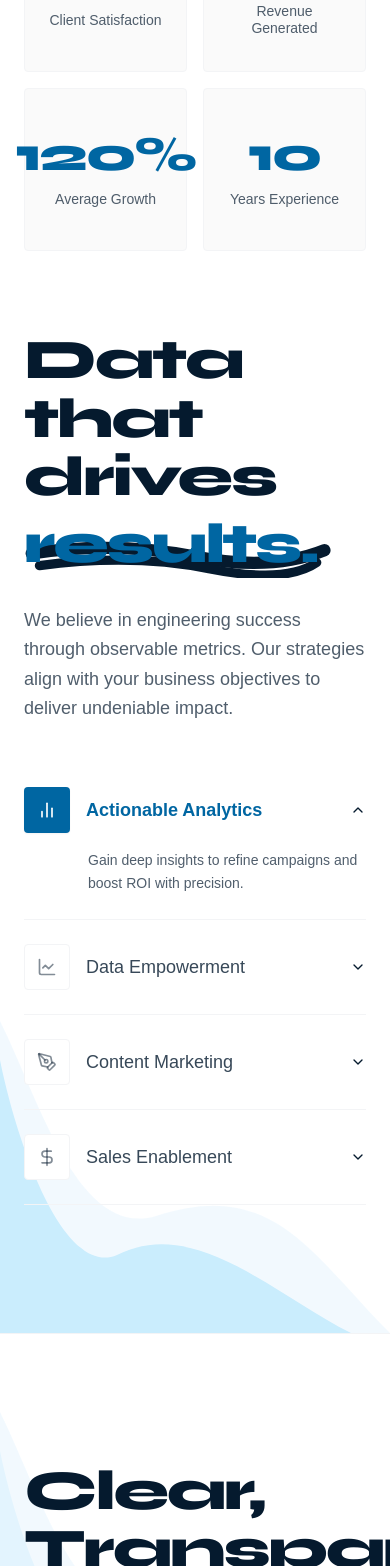
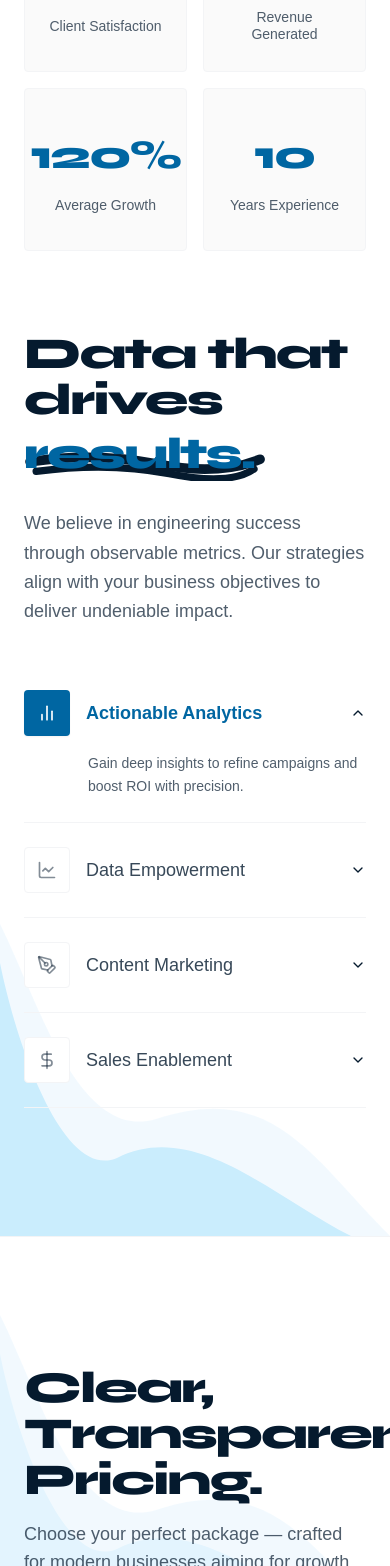
Before and after one commit to rudraprotapchakraborty/creative-surf, a Next.js app: page / in a window 390 px wide. Shown: the part 4342-5908 px from the top of the page. Built offline with nearby package versions, Linux system fonts and the light colour scheme.

Commit message:
updated ui and mobile responsiveness

```diff
--- a/app/components/BlogSection.tsx
+++ b/app/components/BlogSection.tsx
@@ -63,7 +63,7 @@ export default function BlogSection() {
             viewport={{ once: true }}
             transition={{ duration: 0.6 }}
           >
-            <h2 className="text-[3.5rem] sm:text-[4.5rem] md:text-7xl lg:text-[6.5rem] font-heading font-extrabold tracking-[-0.04em] mb-4 leading-[1.05]">
+            <h2 className="text-[2.75rem] sm:text-[3.5rem] md:text-6xl lg:text-[6.5rem] font-heading font-extrabold tracking-[-0.04em] mb-4 leading-[1.05]">
               Insights & <br className="hidden md:block"/>
               <span className="text-flow-green">Perspectives</span>
             </h2>
--- a/app/components/ImpactSection.tsx
+++ b/app/components/ImpactSection.tsx
@@ -56,7 +56,7 @@ const ImpactSection: React.FC = () => {
                 key={i}
                 className="p-6 md:p-8 rounded-sm bg-flow-bg border border-flow-border hover:shadow-sm transition-shadow flex flex-col justify-center items-center text-center aspect-square"
               >
-                <div className="text-5xl md:text-6xl lg:text-7xl font-heading font-extrabold tracking-[-0.04em] mb-3 text-flow-green">
+                <div className="text-[2.5rem] md:text-6xl lg:text-7xl font-heading font-extrabold tracking-[-0.04em] mb-3 text-flow-green">
                   {stat.prefix || ""}
                   <CountUp end={stat.value} duration={2.5} enableScrollSpy scrollSpyOnce />
                   {stat.suffix || ""}
@@ -75,7 +75,7 @@ const ImpactSection: React.FC = () => {
              viewport={{ once: true }}
              transition={{ duration: 0.6 }}
            >
-             <h2 className="text-[3.5rem] sm:text-[4.5rem] md:text-7xl lg:text-[6.5rem] font-heading font-extrabold tracking-[-0.04em] mb-8 leading-[1.05]">
+             <h2 className="text-[2.75rem] sm:text-[3.5rem] md:text-6xl lg:text-[6.5rem] font-heading font-extrabold tracking-[-0.04em] mb-8 leading-[1.05]">
                Data that drives
                <br className="hidden md:block"/>
                <span className="text-flow-green inline-block relative mt-2">
--- a/app/components/PricingSection.tsx
+++ b/app/components/PricingSection.tsx
@@ -79,7 +79,7 @@ export default function PricingSection() {
            viewport={{ once: true }}
            className="text-left mb-16 flex flex-col items-start"
         >
-          <h2 className="text-[3.5rem] sm:text-[4.5rem] md:text-7xl lg:text-[6.5rem] font-heading font-extrabold tracking-[-0.04em] mb-4 leading-[1.05]">
+          <h2 className="text-[2.75rem] sm:text-[3.5rem] md:text-6xl lg:text-[6.5rem] font-heading font-extrabold tracking-[-0.04em] mb-4 leading-[1.05]">
             Clear, Transparent <br className="hidden md:block"/> Pricing.
           </h2>
           <p className="text-flow-text/70 text-lg font-normal max-w-2xl">
@@ -129,7 +129,7 @@ export default function PricingSection() {
               </div>
 
               <div className="mb-8 flex items-baseline">
-                <span className="text-6xl md:text-7xl font-heading font-extrabold tracking-[-0.04em] text-flow-text">${plan.price}</span>
+                <span className="text-[3.5rem] md:text-7xl font-heading font-extrabold tracking-[-0.04em] text-flow-text">${plan.price}</span>
                 <span className="text-flow-text/50 ml-2 font-normal">
                   /{billing === "monthly" ? "mo" : "half-yr"}
                 </span>
--- a/app/components/ReviewsSection.tsx
+++ b/app/components/ReviewsSection.tsx
@@ -93,7 +93,7 @@ export default function ReviewsSection() {
           <span className="px-5 py-2 rounded-[2rem] bg-flow-card border border-flow-border shadow-sm text-sm font-semibold text-flow-green mb-8">
             Client Testimonials
           </span>
-          <h2 className="text-[3.5rem] sm:text-[4.5rem] md:text-7xl lg:text-[6.5rem] font-heading font-extrabold tracking-[-0.04em] mb-6 leading-[1.05]">
+          <h2 className="text-[2.75rem] sm:text-[3.5rem] md:text-6xl lg:text-[6.5rem] font-heading font-extrabold tracking-[-0.04em] mb-6 leading-[1.05]">
             Don't just take <br className="hidden md:block"/>our word for it.
           </h2>
         </motion.div>
--- a/app/components/TeamSection.tsx
+++ b/app/components/TeamSection.tsx
@@ -50,7 +50,7 @@ export default function TeamSection() {
            viewport={{ once: true }}
            className="text-left mb-20 flex flex-col items-start"
         >
-          <h2 className="text-[3.5rem] sm:text-[4.5rem] md:text-7xl lg:text-[6.5rem] font-heading font-extrabold tracking-[-0.04em] mb-4 leading-[1.05]">
+          <h2 className="text-[2.75rem] sm:text-[3.5rem] md:text-6xl lg:text-[6.5rem] font-heading font-extrabold tracking-[-0.04em] mb-4 leading-[1.05]">
             Meet Our<br className="hidden md:block"/>Visionaries
           </h2>
           <p className="text-flow-text/70 max-w-2xl font-normal text-lg">
```
